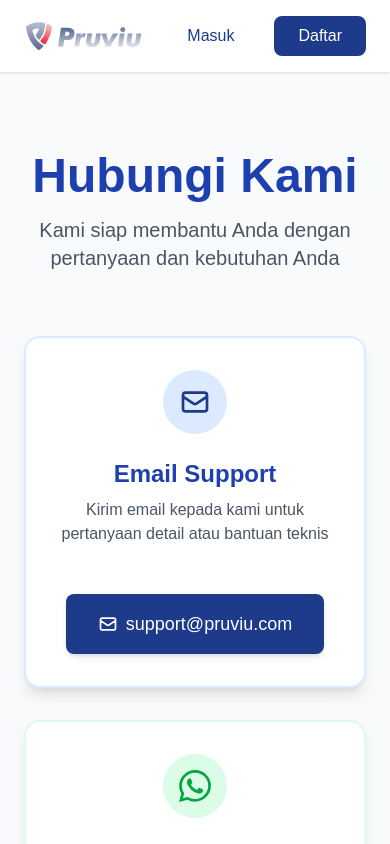
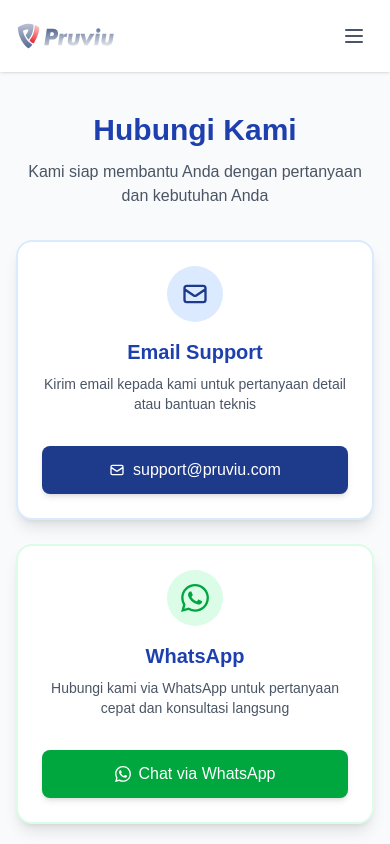
Before and after one commit to Farrrrrrrrrr/pruviu-landingpage, a Next.js app: page /kontak in a window 390 px wide. Shown: the top 844 px of the page. Built offline with nearby package versions, Linux system fonts and the light colour scheme.

Commit message:
mobile friendly

```diff
--- a/app/kontak/page.tsx
+++ b/app/kontak/page.tsx
@@ -1,12 +1,16 @@
+"use client";
 import Image from "next/image";
 import Link from "next/link";
+import { useState } from "react";
 
 export default function Kontak() {
+  const [mobileMenuOpen, setMobileMenuOpen] = useState(false);
+
   return (
     <div className="min-h-screen bg-gray-50">
       {/* Header/Navbar */}
-      <header className="bg-white shadow-sm">
-        <nav className="container mx-auto px-6 py-4">
+      <header className="bg-white shadow-sm sticky top-0 z-50">
+        <nav className="container mx-auto px-4 md:px-6 py-4">
           <div className="flex items-center justify-between">
             <Link href="/" className="flex items-center space-x-3">
               <Image
@@ -14,6 +18,7 @@
                 alt="Pruviu Logo"
                 width={120}
                 height={40}
+                className="w-[100px] md:w-[120px] h-auto"
                 priority
               />
             </Link>
@@ -22,7 +27,7 @@
               <Link href="/kontak" className="text-navy-600 font-semibold transition-colors">Kontak</Link>
               <Link href="/privacy-policy" className="text-gray-600 hover:text-navy-600 transition-colors">Kebijakan Privasi</Link>
             </div>
-            <div className="flex items-center space-x-4">
+            <div className="hidden md:flex items-center space-x-4">
               <Link href="/coming-soon" className="px-6 py-2 text-navy-600 hover:text-navy-700 transition-colors font-medium">
                 Masuk
               </Link>
@@ -30,62 +35,90 @@
                 Daftar
               </Link>
             </div>
+            <button
+              onClick={() => setMobileMenuOpen(!mobileMenuOpen)}
+              className="md:hidden p-2 text-gray-600 hover:text-navy-600"
+              aria-label="Toggle menu"
+            >
+              <svg className="w-6 h-6" fill="none" stroke="currentColor" viewBox="0 0 24 24">
+                {mobileMenuOpen ? (
+                  <path strokeLinecap="round" strokeLinejoin="round" strokeWidth={2} d="M6 18L18 6M6 6l12 12" />
+                ) : (
+                  <path strokeLinecap="round" strokeLinejoin="round" strokeWidth={2} d="M4 6h16M4 12h16M4 18h16" />
+                )}
+              </svg>
+            </button>
           </div>
+          {mobileMenuOpen && (
+            <div className="md:hidden mt-4 pb-4 space-y-4">
+              <Link href="/#beranda" className="block text-gray-600 hover:text-navy-600 transition-colors py-2">Beranda</Link>
+              <Link href="/kontak" className="block text-navy-600 font-semibold transition-colors py-2">Kontak</Link>
+              <Link href="/privacy-policy" className="block text-gray-600 hover:text-navy-600 transition-colors py-2">Kebijakan Privasi</Link>
+              <div className="pt-4 space-y-2">
+                <Link href="/coming-soon" className="block text-center px-6 py-2 text-navy-600 border border-navy-600 rounded-lg">
+                  Masuk
+                </Link>
+                <Link href="/coming-soon" className="block text-center px-6 py-2 bg-navy-600 text-white rounded-lg">
+                  Daftar
+                </Link>
+              </div>
+            </div>
+          )}
         </nav>
       </header>
 
       {/* Contact Section */}
-      <section className="container mx-auto px-6 py-20">
+      <section className="container mx-auto px-4 md:px-6 py-10 md:py-20">
         <div className="max-w-4xl mx-auto">
-          <div className="text-center mb-16">
-            <h1 className="text-5xl font-bold text-navy-700 mb-4">Hubungi Kami</h1>
-            <p className="text-xl text-gray-600">Kami siap membantu Anda dengan pertanyaan dan kebutuhan Anda</p>
+          <div className="text-center mb-8 md:mb-16">
+            <h1 className="text-3xl sm:text-4xl md:text-5xl font-bold text-navy-700 mb-3 md:mb-4">Hubungi Kami</h1>
+            <p className="text-base sm:text-lg md:text-xl text-gray-600">Kami siap membantu Anda dengan pertanyaan dan kebutuhan Anda</p>
           </div>
 
-          <div className="grid md:grid-cols-2 gap-8">
+          <div className="grid grid-cols-1 md:grid-cols-2 gap-6 md:gap-8">
             {/* Email Support Card */}
-            <div className="bg-white rounded-2xl shadow-lg p-8 hover:shadow-xl transition-shadow border-2 border-blue-100">
-              <div className="flex flex-col items-center text-center space-y-6">
-                <div className="w-16 h-16 bg-blue-100 rounded-full flex items-center justify-center">
-                  <svg className="w-8 h-8 text-navy-600" fill="none" stroke="currentColor" viewBox="0 0 24 24">
+            <div className="bg-white rounded-2xl shadow-lg p-6 md:p-8 hover:shadow-xl transition-shadow border-2 border-blue-100">
+              <div className="flex flex-col items-center text-center space-y-4 md:space-y-6">
+                <div className="w-14 h-14 md:w-16 md:h-16 bg-blue-100 rounded-full flex items-center justify-center">
+                  <svg className="w-7 h-7 md:w-8 md:h-8 text-navy-600" fill="none" stroke="currentColor" viewBox="0 0 24 24">
                     <path strokeLinecap="round" strokeLinejoin="round" strokeWidth={2} d="M3 8l7.89 5.26a2 2 0 002.22 0L21 8M5 19h14a2 2 0 002-2V7a2 2 0 00-2-2H5a2 2 0 00-2 2v10a2 2 0 002 2z" />
                   </svg>
                 </div>
                 <div>
-                  <h3 className="text-2xl font-bold text-navy-700 mb-2">Email Support</h3>
-                  <p className="text-gray-600 mb-6">Kirim email kepada kami untuk pertanyaan detail atau bantuan teknis</p>
+                  <h3 className="text-xl md:text-2xl font-bold text-navy-700 mb-2">Email Support</h3>
+                  <p className="text-sm md:text-base text-gray-600 mb-4 md:mb-6">Kirim email kepada kami untuk pertanyaan detail atau bantuan teknis</p>
                 </div>
                 <a
                   href="mailto:support@pruviu.com"
-                  className="inline-flex items-center space-x-2 px-8 py-4 bg-navy-600 text-white rounded-lg hover:bg-navy-700 transition-colors font-medium text-lg shadow-md"
+                  className="inline-flex items-center space-x-2 px-6 md:px-8 py-3 md:py-4 bg-navy-600 text-white rounded-lg hover:bg-navy-700 transition-colors font-medium text-base md:text-lg shadow-md w-full md:w-auto justify-center"
                 >
-                  <svg className="w-5 h-5" fill="none" stroke="currentColor" viewBox="0 0 24 24">
+                  <svg className="w-4 h-4 md:w-5 md:h-5" fill="none" stroke="currentColor" viewBox="0 0 24 24">
                     <path strokeLinecap="round" strokeLinejoin="round" strokeWidth={2} d="M3 8l7.89 5.26a2 2 0 002.22 0L21 8M5 19h14a2 2 0 002-2V7a2 2 0 00-2-2H5a2 2 0 00-2 2v10a2 2 0 002 2z" />
                   </svg>
-                  <span>support@pruviu.com</span>
+                  <span className="break-all">support@pruviu.com</span>
                 </a>
               </div>
             </div>
 
             {/* WhatsApp Contact Card */}
-            <div className="bg-white rounded-2xl shadow-lg p-8 hover:shadow-xl transition-shadow border-2 border-green-100">
-              <div className="flex flex-col items-center text-center space-y-6">
-                <div className="w-16 h-16 bg-green-100 rounded-full flex items-center justify-center">
-                  <svg className="w-8 h-8 text-green-600" fill="currentColor" viewBox="0 0 24 24">
+            <div className="bg-white rounded-2xl shadow-lg p-6 md:p-8 hover:shadow-xl transition-shadow border-2 border-green-100">
+              <div className="flex flex-col items-center text-center space-y-4 md:space-y-6">
+                <div className="w-14 h-14 md:w-16 md:h-16 bg-green-100 rounded-full flex items-center justify-center">
+                  <svg className="w-7 h-7 md:w-8 md:h-8 text-green-600" fill="currentColor" viewBox="0 0 24 24">
                     <path d="M17.472 14.382c-.297-.149-1.758-.867-2.03-.967-.273-.099-.471-.148-.67.15-.197.297-.767.966-.94 1.164-.173.199-.347.223-.644.075-.297-.15-1.255-.463-2.39-1.475-.883-.788-1.48-1.761-1.653-2.059-.173-.297-.018-.458.13-.606.134-.133.298-.347.446-.52.149-.174.198-.298.298-.497.099-.198.05-.371-.025-.52-.075-.149-.669-1.612-.916-2.207-.242-.579-.487-.5-.669-.51-.173-.008-.371-.01-.57-.01-.198 0-.52.074-.792.372-.272.297-1.04 1.016-1.04 2.479 0 1.462 1.065 2.875 1.213 3.074.149.198 2.096 3.2 5.077 4.487.709.306 1.262.489 1.694.625.712.227 1.36.195 1.871.118.571-.085 1.758-.719 2.006-1.413.248-.694.248-1.289.173-1.413-.074-.124-.272-.198-.57-.347m-5.421 7.403h-.004a9.87 9.87 0 01-5.031-1.378l-.361-.214-3.741.982.998-3.648-.235-.374a9.86 9.86 0 01-1.51-5.26c.001-5.45 4.436-9.884 9.888-9.884 2.64 0 5.122 1.03 6.988 2.898a9.825 9.825 0 012.893 6.994c-.003 5.45-4.437 9.884-9.885 9.884m8.413-18.297A11.815 11.815 0 0012.05 0C5.495 0 .16 5.335.157 11.892c0 2.096.547 4.142 1.588 5.945L.057 24l6.305-1.654a11.882 11.882 0 005.683 1.448h.005c6.554 0 11.89-5.335 11.893-11.893a11.821 11.821 0 00-3.48-8.413z"/>
                   </svg>
                 </div>
                 <div>
-                  <h3 className="text-2xl font-bold text-navy-700 mb-2">WhatsApp</h3>
-                  <p className="text-gray-600 mb-6">Hubungi kami via WhatsApp untuk pertanyaan cepat dan konsultasi langsung</p>
+                  <h3 className="text-xl md:text-2xl font-bold text-navy-700 mb-2">WhatsApp</h3>
+                  <p className="text-sm md:text-base text-gray-600 mb-4 md:mb-6">Hubungi kami via WhatsApp untuk pertanyaan cepat dan konsultasi langsung</p>
                 </div>
                 <a
                   href="https://wa.me/6281234567890?text=Halo%20Pruviu,%20saya%20ingin%20bertanya%20mengenai%20layanan%20Anda"
                   target="_blank"
                   rel="noopener noreferrer"
-                  className="inline-flex items-center space-x-2 px-8 py-4 bg-green-600 text-white rounded-lg hover:bg-green-700 transition-colors font-medium text-lg shadow-md"
+                  className="inline-flex items-center space-x-2 px-6 md:px-8 py-3 md:py-4 bg-green-600 text-white rounded-lg hover:bg-green-700 transition-colors font-medium text-base md:text-lg shadow-md w-full md:w-auto justify-center"
                 >
-                  <svg className="w-5 h-5" fill="currentColor" viewBox="0 0 24 24">
+                  <svg className="w-4 h-4 md:w-5 md:h-5" fill="currentColor" viewBox="0 0 24 24">
                     <path d="M17.472 14.382c-.297-.149-1.758-.867-2.03-.967-.273-.099-.471-.148-.67.15-.197.297-.767.966-.94 1.164-.173.199-.347.223-.644.075-.297-.15-1.255-.463-2.39-1.475-.883-.788-1.48-1.761-1.653-2.059-.173-.297-.018-.458.13-.606.134-.133.298-.347.446-.52.149-.174.198-.298.298-.497.099-.198.05-.371-.025-.52-.075-.149-.669-1.612-.916-2.207-.242-.579-.487-.5-.669-.51-.173-.008-.371-.01-.57-.01-.198 0-.52.074-.792.372-.272.297-1.04 1.016-1.04 2.479 0 1.462 1.065 2.875 1.213 3.074.149.198 2.096 3.2 5.077 4.487.709.306 1.262.489 1.694.625.712.227 1.36.195 1.871.118.571-.085 1.758-.719 2.006-1.413.248-.694.248-1.289.173-1.413-.074-.124-.272-.198-.57-.347m-5.421 7.403h-.004a9.87 9.87 0 01-5.031-1.378l-.361-.214-3.741.982.998-3.648-.235-.374a9.86 9.86 0 01-1.51-5.26c.001-5.45 4.436-9.884 9.888-9.884 2.64 0 5.122 1.03 6.988 2.898a9.825 9.825 0 012.893 6.994c-.003 5.45-4.437 9.884-9.885 9.884m8.413-18.297A11.815 11.815 0 0012.05 0C5.495 0 .16 5.335.157 11.892c0 2.096.547 4.142 1.588 5.945L.057 24l6.305-1.654a11.882 11.882 0 005.683 1.448h.005c6.554 0 11.89-5.335 11.893-11.893a11.821 11.821 0 00-3.48-8.413z"/>
                   </svg>
                   <span>Chat via WhatsApp</span>
--- a/app/page.tsx
+++ b/app/page.tsx
@@ -1,31 +1,33 @@
+"use client";
 import Image from "next/image";
 import Link from "next/link";
+import { useState } from "react";
 
 export default function Home() {
+  const [mobileMenuOpen, setMobileMenuOpen] = useState(false);
+
   return (
     <div className="min-h-screen bg-gray-50">
       {/* Header/Navbar */}
-      <header className="bg-white shadow-sm">
-        <nav className="container mx-auto px-6 py-4">
+      <header className="bg-white shadow-sm sticky top-0 z-50">
+        <nav className="container mx-auto px-4 md:px-6 py-4">
           <div className="flex items-center justify-between">
             <div className="flex items-center space-x-3">
               <Image
                 src="/logo.png"
                 alt="Pruviu Logo"
-                width={210}
-                height={110}
+                width={150}
+                height={79}
+                className="md:w-[210px] md:h-[110px] w-[150px] h-auto"
                 priority
               />
             </div>
             <div className="hidden md:flex items-center space-x-8">
               <a href="#beranda" className="text-gray-600 font-bold hover:text-navy-600 transition-colors">Beranda</a>
-              {/* <a href="#fitur" className="text-gray-600 hover:text-navy-600 transition-colors">Fitur</a> */}
-              {/* <a href="#tentang" className="text-gray-600 hover:text-navy-600 transition-colors">Tentang</a> */}
               <Link href="/kontak" className="text-gray-600 font-bold hover:text-navy-600 transition-colors">Kontak</Link>
               <a href="/privacy-policy" className="text-gray-600 hover:text-navy-600 font-bold transition-colors">Kebijakan Privasi</a>
-
             </div>
-            <div className="flex items-center space-x-4">
+            <div className="hidden md:flex items-center space-x-4">
               <Link href="/coming-soon" className="px-6 py-2 text-navy-600 hover:text-navy-700 transition-colors font-medium">
                 Masuk
               </Link>
@@ -33,54 +35,81 @@
                 Daftar
               </Link>
             </div>
+            {/* Mobile Menu Button */}
+            <button
+              onClick={() => setMobileMenuOpen(!mobileMenuOpen)}
+              className="md:hidden p-2 text-gray-600 hover:text-navy-600"
+              aria-label="Toggle menu"
+            >
+              <svg className="w-6 h-6" fill="none" stroke="currentColor" viewBox="0 0 24 24">
+                {mobileMenuOpen ? (
+                  <path strokeLinecap="round" strokeLinejoin="round" strokeWidth={2} d="M6 18L18 6M6 6l12 12" />
+                ) : (
+                  <path strokeLinecap="round" strokeLinejoin="round" strokeWidth={2} d="M4 6h16M4 12h16M4 18h16" />
+                )}
+              </svg>
+            </button>
           </div>
+          {/* Mobile Menu */}
+          {mobileMenuOpen && (
+            <div className="md:hidden mt-4 pb-4 space-y-4">
+              <a href="#beranda" className="block text-gray-600 font-bold hover:text-navy-600 transition-colors py-2">Beranda</a>
+              <Link href="/kontak" className="block text-gray-600 font-bold hover:text-navy-600 transition-colors py-2">Kontak</Link>
+              <a href="/privacy-policy" className="block text-gray-600 font-bold hover:text-navy-600 transition-colors py-2">Kebijakan Privasi</a>
+              <div className="pt-4 space-y-2">
+                <Link href="/coming-soon" className="block text-center px-6 py-2 text-navy-600 hover:text-navy-700 transition-colors font-medium border border-navy-600 rounded-lg">
+                  Masuk
+                </Link>
+                <Link href="/coming-soon" className="block text-center px-6 py-2 bg-navy-600 text-white rounded-lg hover:bg-navy-700 transition-colors font-medium">
+                  Daftar
+                </Link>
+              </div>
+            </div>
+          )}
         </nav>
       </header>
 
       {/* Hero Section */}
-      <section id="beranda" className="container mx-auto px-6 py-20">
-        <div className="flex flex-col lg:flex-row items-center justify-between gap-12">
-          <div className="flex-1 space-y-6">
-            {/* <div className="inline-block px-4 py-2 bg-blue-50 text-navy-600 rounded-full text-sm font-medium">
-              ✨ Platform Verifikasi Kredit Koperasi
-            </div> */}
-            <h1 className="text-5xl lg:text-6xl font-bold text-navy-700 leading-none tracking-widest">
+      <section id="beranda" className="container mx-auto px-4 md:px-6 py-10 md:py-20">
+        <div className="flex flex-col lg:flex-row items-center justify-between gap-8 md:gap-12">
+          <div className="flex-1 space-y-4 md:space-y-6 text-center lg:text-left">
+            <h1 className="text-3xl sm:text-4xl md:text-5xl lg:text-6xl font-bold text-navy-700 leading-tight md:leading-none tracking-wide md:tracking-widest">
               Sistem Mitigasi Risiko Terpadu <span className="bg-clip-text text-red-600">Pertama di Indonesia</span>
             </h1>
-            <p className="text-xl text-gray-600 leading-relaxed">
+            <p className="text-base sm:text-lg md:text-xl text-gray-600 leading-relaxed">
               Platform digital yang dilengkapi fitur-fitur informasi perkreditan terpercaya untuk koperasi sektor jasa keuangan.
             </p>
-            <div className="flex flex-col sm:flex-row gap-4">
-              <Link href="https://staging.pruviu.com" className="px-8 py-4 bg-navy-600 text-white rounded-lg hover:bg-navy-700 transition-colors font-medium text-lg shadow-lg text-center">
+            <div className="flex flex-col sm:flex-row gap-3 md:gap-4 justify-center lg:justify-start">
+              <Link href="https://staging.pruviu.com" className="px-6 md:px-8 py-3 md:py-4 bg-navy-600 text-white rounded-lg hover:bg-navy-700 transition-colors font-medium text-base md:text-lg shadow-lg text-center">
                 Daftar
               </Link>
-              <button className="px-8 py-4 bg-white text-navy-600 rounded-lg hover:bg-gray-50 transition-colors font-medium text-lg border-2 border-navy-600">
+              <button className="px-6 md:px-8 py-3 md:py-4 bg-white text-navy-600 rounded-lg hover:bg-gray-50 transition-colors font-medium text-base md:text-lg border-2 border-navy-600">
                 Masuk
               </button>
             </div>
-            <div className="flex items-center space-x-8 pt-4">
-              <div>
-                <p className="text-3xl font-bold text-navy-700">500+</p>
-                <p className="text-gray-600">Proyeksi Koperasi Terdaftar 2026</p>
+            <div className="grid grid-cols-3 gap-4 md:gap-8 pt-4">
+              <div className="text-center lg:text-left">
+                <p className="text-xl sm:text-2xl md:text-3xl font-bold text-navy-700">500+</p>
+                <p className="text-xs sm:text-sm md:text-base text-gray-600">Proyeksi Koperasi Terdaftar 2026</p>
               </div>
-              <div>
-                <p className="text-3xl font-bold text-navy-700">50K+</p>
-                <p className="text-gray-600">Proyeksi Pengecekan perbulan</p>
+              <div className="text-center lg:text-left">
+                <p className="text-xl sm:text-2xl md:text-3xl font-bold text-navy-700">50K+</p>
+                <p className="text-xs sm:text-sm md:text-base text-gray-600">Proyeksi Pengecekan perbulan</p>
               </div>
-              <div>
-                <p className="text-3xl font-bold text-navy-700">99.9%</p>
-                <p className="text-gray-600">Akurasi Data</p>
+              <div className="text-center lg:text-left">
+                <p className="text-xl sm:text-2xl md:text-3xl font-bold text-navy-700">99.9%</p>
+                <p className="text-xs sm:text-sm md:text-base text-gray-600">Akurasi Data</p>
               </div>
             </div>
           </div>
-          <div className="flex-1">
-            <div className="relative -mt-40">
+          <div className="flex-1 w-full">
+            <div className="relative mt-0 lg:-mt-40">
               <Image
                 src="/ImageContent - Hero.png"
                 alt="Pruviu Dashboard Preview"
                 width={800}
                 height={533}
-                className="w-full h-auto scale-125"
+                className="w-full h-auto scale-110 lg:scale-125"
                 priority
               />
             </div>
@@ -171,9 +200,9 @@
       </section> */}
 
       {/* Footer */}
-      <footer className="bg-gray-900 text-gray-300 py-12">
-        <div className="container mx-auto px-6">
-          <div className="grid md:grid-cols-4 gap-8 mb-8">
+      <footer className="bg-gray-900 text-gray-300 py-8 md:py-12">
+        <div className="container mx-auto px-4 md:px-6">
+          <div className="grid grid-cols-1 sm:grid-cols-2 lg:grid-cols-4 gap-6 md:gap-8 mb-8">
             <div>
               <Image
                 src="/Pruviu.svg"
@@ -182,39 +211,37 @@
                 height={33}
                 className="mb-4 brightness-200"
               />
-              <p className="text-gray-400">Platform Anti Fraud untuk Koperasi Indonesia</p>
+              <p className="text-sm md:text-base text-gray-400">Platform Anti Fraud untuk Koperasi Indonesia</p>
             </div>
             <div>
-              <h4 className="font-bold text-white mb-4">Produk</h4>
+              <h4 className="font-bold text-white mb-3 md:mb-4 text-sm md:text-base">Produk</h4>
               <ul className="space-y-2">
-                <li><a href="#" className="hover:text-white transition-colors">Fitur</a></li>
-                <li><a href="#" className="hover:text-white transition-colors">Harga</a></li>
-                <li><a href="#" className="hover:text-white transition-colors">Keamanan</a></li>
+                <li><a href="#" className="hover:text-white transition-colors text-sm md:text-base">Fitur</a></li>
+                <li><a href="#" className="hover:text-white transition-colors text-sm md:text-base">Harga</a></li>
+                <li><a href="#" className="hover:text-white transition-colors text-sm md:text-base">Keamanan</a></li>
               </ul>
             </div>
             <div>
-              <h4 className="font-bold text-white mb-4">Perusahaan</h4>
+              <h4 className="font-bold text-white mb-3 md:mb-4 text-sm md:text-base">Perusahaan</h4>
               <ul className="space-y-2">
-                <li><a href="#" className="hover:text-white transition-colors">Tentang Kami</a></li>
-                <li><a href="#" className="hover:text-white transition-colors">Karir</a></li>
-                <li><a href="#" className="hover:text-white transition-colors">Blog</a></li>
-
+                <li><a href="#" className="hover:text-white transition-colors text-sm md:text-base">Tentang Kami</a></li>
+                <li><a href="#" className="hover:text-white transition-colors text-sm md:text-base">Karir</a></li>
+                <li><a href="#" className="hover:text-white transition-colors text-sm md:text-base">Blog</a></li>
               </ul>
             </div>
             <div>
-              <h4 className="font-bold text-white mb-4">Dukungan</h4>
+              <h4 className="font-bold text-white mb-3 md:mb-4 text-sm md:text-base">Dukungan</h4>
               <ul className="space-y-2">
-                <li><a href="#" className="hover:text-white transition-colors">Bantuan</a></li>
-                <li><a href="#" className="hover:text-white transition-colors">Dokumentasi</a></li>
-                <li><a href="#" className="hover:text-white transition-colors">Kontak</a></li>
-                                <li><a href="/privacy-policy" className="hover:text-white transition-colors">Kebijakan Privasi</a></li>
-
+                <li><a href="#" className="hover:text-white transition-colors text-sm md:text-base">Bantuan</a></li>
+                <li><a href="#" className="hover:text-white transition-colors text-sm md:text-base">Dokumentasi</a></li>
+                <li><a href="#" className="hover:text-white transition-colors text-sm md:text-base">Kontak</a></li>
+                <li><a href="/privacy-policy" className="hover:text-white transition-colors text-sm md:text-base">Kebijakan Privasi</a></li>
               </ul>
             </div>
           </div>
-          <div className="border-t border-gray-800 pt-8 text-center text-gray-400">
-            <p>&copy; 2025 Pruden Visi Utama. Hak Cipta Dilindungi.</p>
-            <div className="mt-2 space-x-4">
+          <div className="border-t border-gray-800 pt-6 md:pt-8 text-center text-gray-400">
+            <p className="text-sm md:text-base">&copy; 2025 Pruden Visi Utama. Hak Cipta Dilindungi.</p>
+            <div className="mt-2 flex flex-wrap justify-center gap-2 text-sm md:text-base">
               <a href="/privacy-policy" className="hover:text-white transition-colors">Kebijakan Privasi</a>
               <span>•</span>
               <a href="#" className="hover:text-white transition-colors">Syarat & Ketentuan</a>
```
